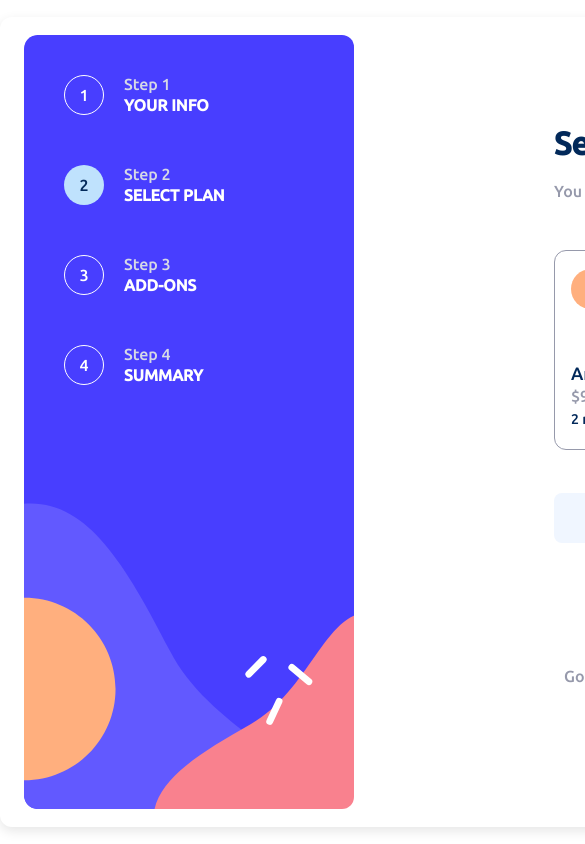
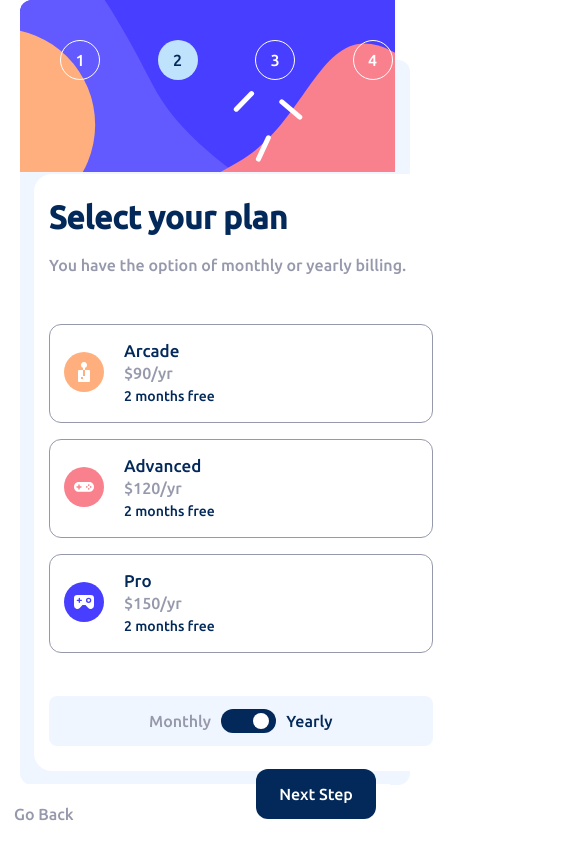
Before and after one commit to snoxrow/Multi-Form, a React (Vite) app: page /plans in a window 390 px wide. Shown: the top 844 px of the page, 585 px wide, since content can reach past the window. Built offline with nearby package versions, Linux system fonts and the light colour scheme.

Commit message:
Started adjusting for mobile

```diff
--- a/src/CSS/Plans.css
+++ b/src/CSS/Plans.css
@@ -38,3 +38,21 @@
 .tiers {
   line-height: 23px;
 }
+
+@media (max-width: 430px) {
+  .plan-cont {
+    width: 100%;
+    height: fit-content;
+    flex-direction: row;
+    justify-content: start;
+    gap: 20px;
+    align-items: center;
+    padding: 14px;
+  }
+
+  .tier {
+    font-size: 17px;
+    font-weight: 500;
+  }
+
+}
--- a/src/CSS/Step2.css
+++ b/src/CSS/Step2.css
@@ -2,7 +2,6 @@ input[type="checkbox"] {
   margin: 0;
   width: 10px;
   display: none;
-
 }
 .label-toggle {
   width: 55px;
@@ -24,16 +23,14 @@ input[type="checkbox"] {
   left: 6px;
   background-color: #fff;
   transition: all 0.4s;
-
 }
 
-#toggle:checked + .label-toggle::after{
+#toggle:checked + .label-toggle::after {
   /* transform: translateX(30px); */
   left: 32px;
 }
 
-
-.buttons{
+.buttons {
   display: flex;
   justify-content: space-between;
   align-items: center;
@@ -66,12 +63,12 @@ cursor: pointer;
 .back-text:hover {
   color: var(--Marine-blue);
 }
-.toggle-wrapper{
+.toggle-wrapper {
   display: flex;
-  gap: 10px ;
+  gap: 10px;
   align-items: center;
   justify-content: space-evenly;
-  padding-inline: 100px  ;
+  padding-inline: 100px;
   height: 50px;
   background-color: var(--Magnolia);
   border-radius: 8px;
@@ -80,8 +77,6 @@ cursor: pointer;
 
 #billing {
   margin: 0;
-
-
 }
 
 .tiers-wrapper {
@@ -90,3 +85,18 @@ margin: 0;
   align-items: center;
   margin-bottom: 43px;
 }
+
+@media (max-width: 430px) {
+  .buttons {
+    position: fixed;
+    bottom: 0;
+    left: 0;
+    right: 0;
+    background-color: #fff;
+    padding: 25px 14px;
+    height: 60px;
+  }
+  .tiers-wrapper {
+    flex-direction: column;
+  }
+}
--- a/src/CSS/addOns.css
+++ b/src/CSS/addOns.css
@@ -84,3 +84,12 @@
   -ms-transform: rotate(45deg);
   transform: rotate(45deg);
 }
+
+@media (max-width: 430px) {
+  .addOns {
+    width: 100%;
+  }
+  .text-addon h1, .text-addon p {
+    font-size: 14px;
+  }
+}
--- a/src/CSS/inputField.css
+++ b/src/CSS/inputField.css
@@ -20,7 +20,7 @@
   display: flex;
   flex-direction: column;
   width: 100%;
-
+  position: relative;
 }
 
 input {
--- a/src/CSS/steps.css
+++ b/src/CSS/steps.css
@@ -60,3 +60,9 @@
 color: var(--Marine-blue);
 border: none;
 }
+
+@media (max-width: 430px) {
+  .stage {
+    display: none;
+  }
+}
--- a/src/Pages/Step1.jsx
+++ b/src/Pages/Step1.jsx
@@ -145,7 +145,7 @@ const Step1 = () => {
           error={inputErrors.phone}
         />
 
-        <button type="submit" onClick={() => onSubmit()} style={{position: "absolute", bottom: "14%"}}>
+        <button  id="step1-btn" type="submit" onClick={() => onSubmit()} style={{position: "absolute", bottom: "-42%"}}>
           Next Step
         </button>
       </form>
--- a/src/components/Steps.jsx
+++ b/src/components/Steps.jsx
@@ -5,7 +5,7 @@ const Steps = ({num, disc, selected}) => {
   return (
     <div className="container-steps">
       <div className={selected ? "stepnum active-step" : "stepnum"}>{num}</div>
-      <div className="stage">
+      <div className="stage" >
          <div>Step {num}</div>
         <p>{disc}</p>
       </div>
--- a/src/index.css
+++ b/src/index.css
@@ -90,3 +90,44 @@ width: 330px;
   color:var(--Marine-blue);
 
 }
+
+
+@media (max-width: 430px) {
+
+  body {
+    width: 430px;
+    position: relative;
+  }
+  .container {
+    width: 100vw;
+    flex-direction: column;
+    height: 100% ;
+    padding: 0;
+    box-shadow: none;
+    background-color: var(--Magnolia);
+    padding-top: 100px;
+  }
+
+  .left-side{
+    width: 100%;
+    flex-direction: row;
+  background: url("./assets/images/bg-sidebar-mobile.svg") no-repeat;
+  gap: 0px;
+  position: absolute;
+  top: 0;
+  height: 30%;
+
+
+  }
+
+  .right-side {
+
+    background-color: #fff;
+    width: fit-content;
+    margin: 14px;
+    padding: 25px 15px;
+    border-radius: 18px;
+  }
+
+
+}
```
Lines whose indentation alone changed are shown as unchanged.
